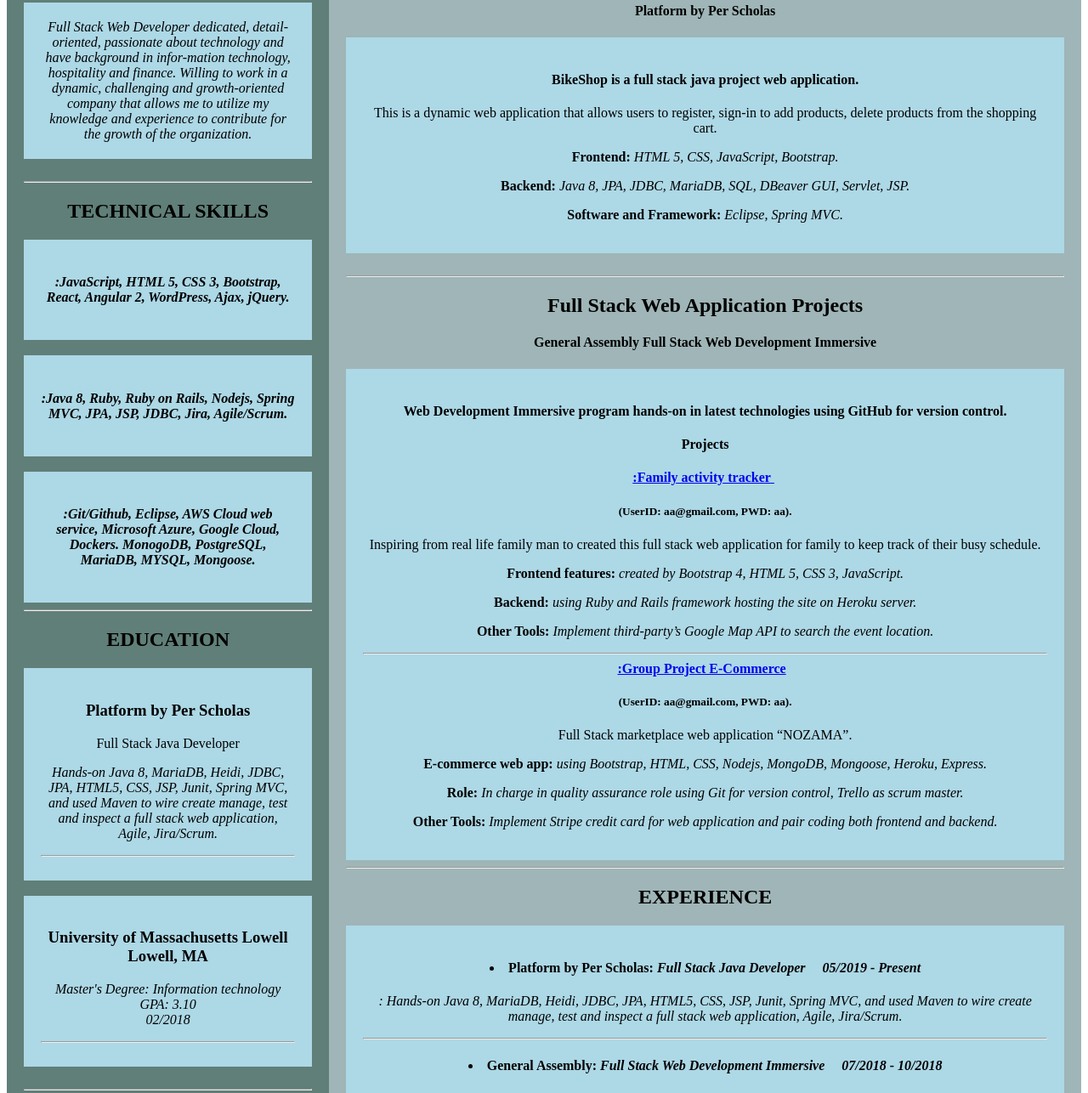
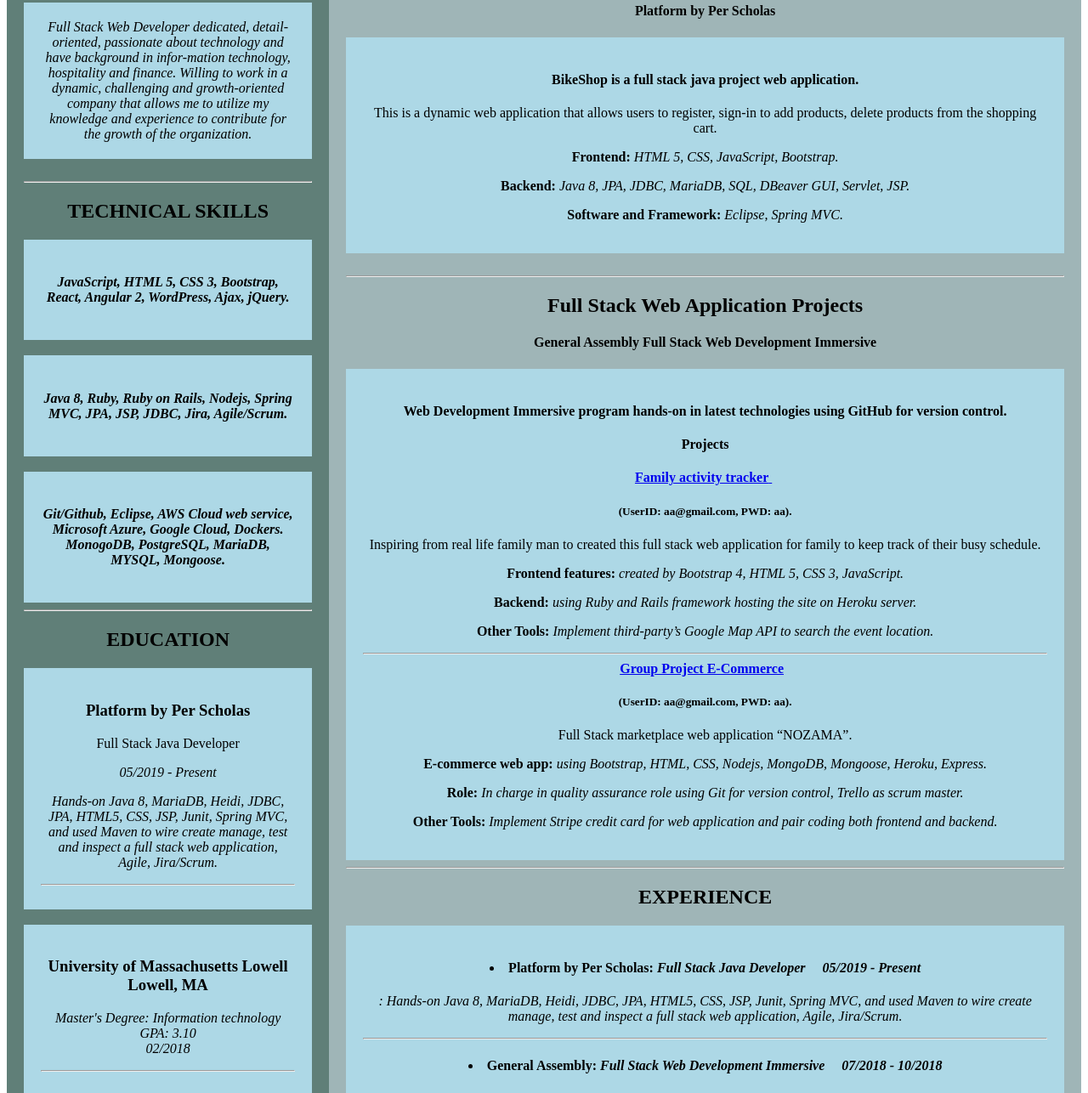
Before and after one commit to subdit/resume, a plain HTML site: page index.html in a window 1280 px wide. Shown: the part 469-1755 px from the top of the page at 85% size. Drawn offline with nearby package versions, Linux system fonts and the light colour scheme; some packages are replaced by stand-ins of ours; a script that the page names is missing.

Commit message:
Edited and updated index.html in Education section

```diff
--- a/index.html
+++ b/index.html
@@ -5,7 +5,7 @@
     <meta charset="UTF-8">
     <meta name="viewport" content="width=device-width, initial-scale=1.0">
     <meta http-equiv="X-UA-Compatible" content="ie=edge">
-    <title>Intro-Kasidit Bualoeng</title>
+    <title>Resume-Kasidit Bualoeng</title>
  		<link rel="stylesheet" href="style.css">
 		<link rel="stylesheet" href="animate.min.css">
 		<link rel="stylesheet" href="https://cdnjs.cloudflare.com/ajax/libs/animate.css/3.7.2/animate.min.css">
@@ -43,17 +43,17 @@
             <h2>TECHNICAL SKILLS</h2>
 
             <div class="fakeimg" style=" display: flex, height:80px;">
-							<h4><em> :JavaScript, HTML 5, CSS 3, Bootstrap, React, Angular 2, WordPress, Ajax, jQuery.
+							<h4><em> JavaScript, HTML 5, CSS 3, Bootstrap, React, Angular 2, WordPress, Ajax, jQuery.
            </em></h4>
 							</p>
 						</div><br>
             <div class="fakeimg" style="display: inline,height:80px;">
 
-              <h4><em> :Java 8, Ruby, Ruby on Rails, Nodejs, Spring MVC, JPA, JSP, JDBC, Jira, Agile/Scrum.</em></h4>
+              <h4><em> Java 8, Ruby, Ruby on Rails, Nodejs, Spring MVC, JPA, JSP, JDBC, Jira, Agile/Scrum.</em></h4>
 
 						</div><br>
             <div class="fakeimg" style="display: flex, height:80px;">
-							<h4><em> :Git/Github, Eclipse, AWS Cloud web service, Microsoft Azure, Google Cloud, Dockers. MonogoDB, PostgreSQL, MariaDB, MYSQL, Mongoose. </em></h4>
+							<h4><em> Git/Github, Eclipse, AWS Cloud web service, Microsoft Azure, Google Cloud, Dockers. MonogoDB, PostgreSQL, MariaDB, MYSQL, Mongoose. </em></h4>
 						</div>
             <hr>
 
@@ -64,10 +64,13 @@
 						<div class="fakeimg" style="display: flex, height:90px;">
 							<h3>Platform by Per Scholas</h3>
               <p>Full Stack Java Developer</p>
+              <p><em>05/2019 - Present</em></p>
               <p><em>Hands-on Java 8, MariaDB, Heidi, JDBC, JPA, HTML5, CSS, JSP, Junit, Spring MVC, and used Maven to wire create
                 manage, test and inspect a full stack web application, Agile, Jira/Scrum.
               </em></p>
 <hr>
+
+
           </div><br>
 
 						<div class="fakeimg" style="display: flex, height:90px;">
@@ -75,7 +78,7 @@
               <p><em>Master's Degree: Information technology GPA: 3.10 <br>02/2018</em></p>
               <hr>
             </div><br>
-<hr>
+
             <div class="fakeimg" style="display: flex, height:90px;">
               <h3>Ramkamhaeng University Bangkok Thailand.</h3>
               <p><em>Bachelor's Degree: Economics in finance GPA: 3.74
@@ -111,7 +114,7 @@
             <h4>Projects</h4>
 
             <!-- Family Activity Section -->
-          <a href="https://subdit.github.io/family-activity-tracker-client/"><strong>:Family activity tracker</strong>
+    <a href="https://subdit.github.io/family-activity-tracker-client"><strong>Family activity tracker</strong>
              </a> &nbsp;<h5>(UserID: aa@gmail.com, PWD: aa).</h5>
           <p>Inspiring from real life family man to created this full stack web application for family to keep track of their busy schedule.</p>
 
@@ -121,7 +124,7 @@
   <!-- End Family Activity Section -->
 <hr>
   <!-- E-Commerce Section -->
-<a href="https://fundefined-statesmen.github.io/nozama-client/ "><strong>:Group Project E-Commerce</strong></a> &nbsp;<h5>(UserID: aa@gmail.com, PWD: aa).</h5>
+<a href="https://fundefined-statesmen.github.io/nozama-client/ "><strong>Group Project E-Commerce</strong></a> &nbsp;<h5>(UserID: aa@gmail.com, PWD: aa).</h5>
 <p>Full Stack marketplace web application “NOZAMA”.<p>
 <p><strong>E-commerce web app: </strong><em>using Bootstrap, HTML, CSS, Nodejs, MongoDB, Mongoose, Heroku, Express.</em></p>
 <p><strong>Role: </strong><em>In charge in quality assurance role using Git for version control, Trello as scrum master.</em></p>
@@ -173,7 +176,7 @@
                 </em></p>
                 <hr>
 
-              </ul>
+
 						</div>
         </div>
 				</div>
@@ -184,6 +187,7 @@
 			<h3>Social Presence</h3>
 				<a href="https://twitter.com/dit2518" target="_blank"><i class="fab fa-twitter-square fa-3x color-twitter"></i></a>
 				<a href=" https://www.linkedin.com/in/kasidit-bualoeng" target="_blank"><i class="fab fa-linkedin fa-3x color-linkedin"></i></a>
+        <p><em>Copyrigth@Kasidit Bualoeng-2019</em></p>
     </footer>
 
 		<!--- Script Source Files -->
```
